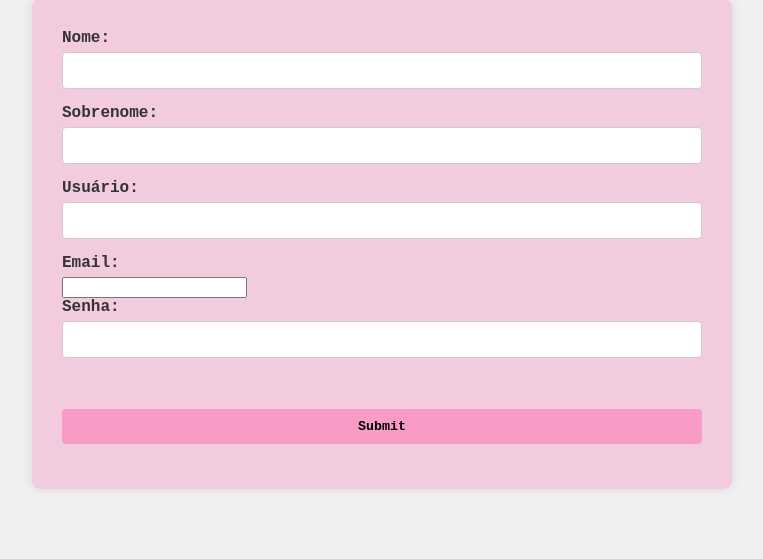
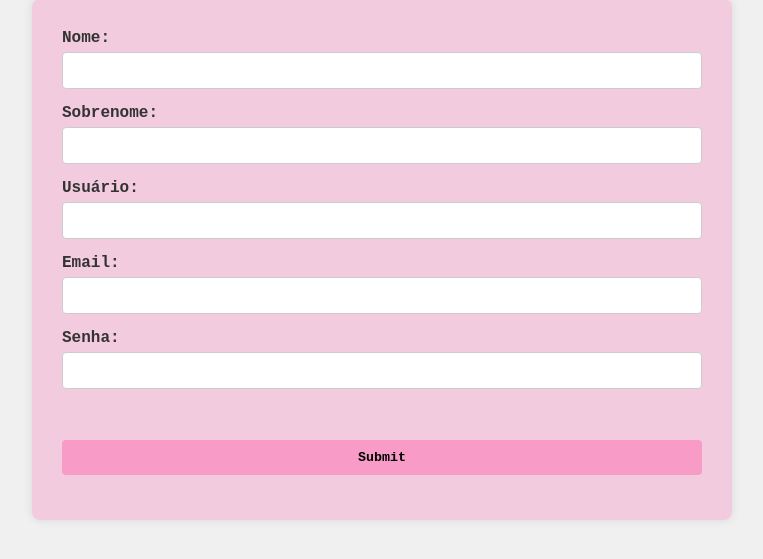
Before and after one commit to julia-015/ProjetoDjangoHotel, a Django app: page /cadastro in a window 1280 px wide. Shown: the part 131-690 px from the top of the page, without its empty margins (258-1021 px from the left). Run offline with Django 5.2, Linux system fonts and the light colour scheme.

Commit message:
Continuação de estilizações e criação de redirecionamento

```diff
--- a/Aula_Teste_DJ/Aula_Teste_DJ/settings.py
+++ b/Aula_Teste_DJ/Aula_Teste_DJ/settings.py
@@ -126,6 +126,10 @@ MEDIA_URL = 'media/'
 
 MEDIA_ROOT = BASE_DIR / "media"
 
+LOGIN_URL ='login/'
+
+LOGIN_REDIRECT_URL = '/'
+
 # Default primary key field type
 # https://docs.djangoproject.com/en/5.0/ref/settings/#default-auto-field
 
--- a/Aula_Teste_DJ/hotel/views.py
+++ b/Aula_Teste_DJ/hotel/views.py
@@ -3,6 +3,8 @@ from .models import *
 from .forms import FormNome, FormCadastro, FormLogin
 from django.contrib.auth.models import User
 from django.contrib.auth import authenticate, login
+from django.conf import settings
+from django.shortcuts import redirect
 
 # Create your views here.
 
@@ -80,10 +82,17 @@ def login(request):
             var_password = form.cleaned_data['password']
 
             user = authenticate(username=var_user, password=var_password)
+            # if user is not None:
+            #     return HttpResponse("<div style=\"font-family: 'Courier New', Courier, monospace; background-color: #f5c2dac6; text-align: center; padding: 20px; border-radius: 8px; margin: 45px;\"><h1>Login Realizado com Sucesso!</h1><br><h1>Obrigado Pela Preferência!</h1></div>")
+            # else:
+            #     return HttpResponse("<div style=\"font-family: 'Courier New', Courier, monospace; background-color: #f5c2dac6; text-align: center; padding: 20px; border-radius: 8px; margin: 45px;\"><h1>Usuário ou Senha Incorretos!</h1></div>")
+
+
             if user is not None:
-                return HttpResponse("<div style=\"font-family: 'Courier New', Courier, monospace; background-color: #f5c2dac6; text-align: center; padding: 20px; border-radius: 8px; margin: 45px;\"><h1>Login Realizado com Sucesso!</h1><br><h1>Obrigado Pela Preferência!</h1></div>")
+                return redirect('home')  # Redirecionar para a página inicial após o login bem-sucedido
             else:
                 return HttpResponse("<div style=\"font-family: 'Courier New', Courier, monospace; background-color: #f5c2dac6; text-align: center; padding: 20px; border-radius: 8px; margin: 45px;\"><h1>Usuário ou Senha Incorretos!</h1></div>")
+
 
     else:
         form = FormLogin()
--- a/Aula_Teste_DJ/static/css/reservaStyle.css
+++ b/Aula_Teste_DJ/static/css/reservaStyle.css
@@ -20,6 +20,7 @@ form {
 form input[type="text"],
 form select,
 form input[type="submit"],
+form input[type="email"],
 form input[type="date"],
 form input[type="password"] {
     width: 100%;
```
